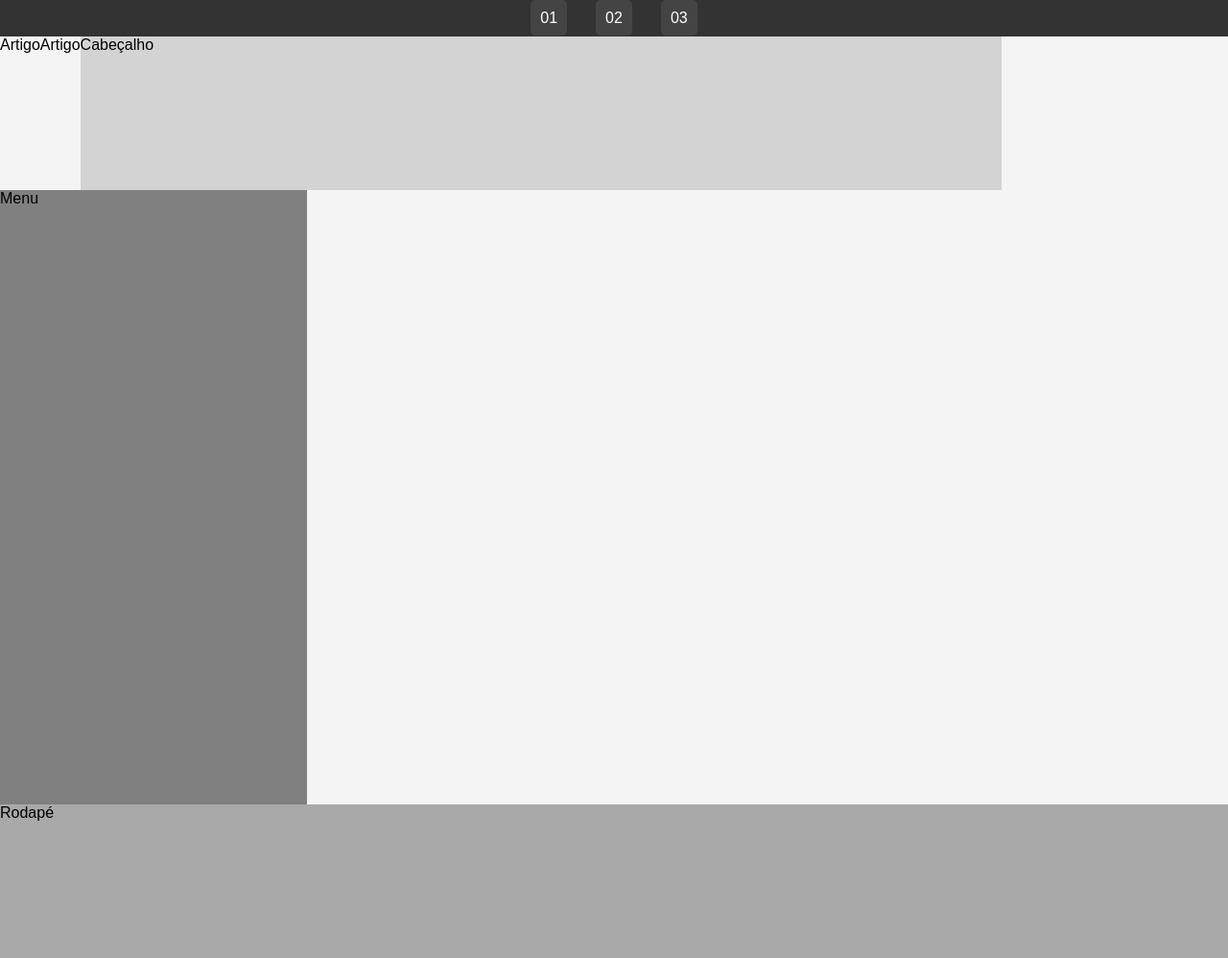
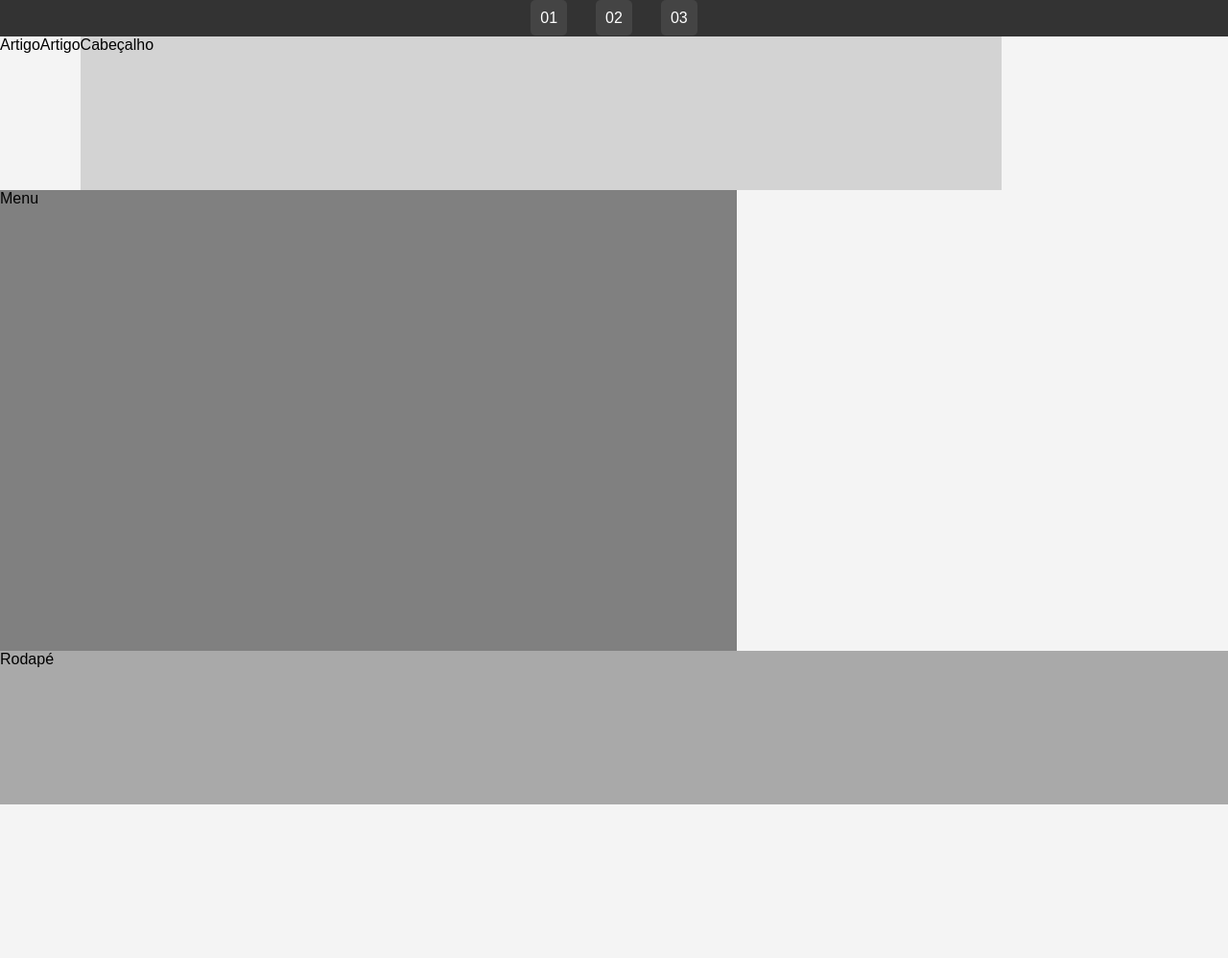
Before and after one commit to Samuelndrade/09---Flexbox, a plain HTML site: page index.html in a window 1280 px wide. Shown: the whole page at 96% size. After the commit the page ends 838 px from the top, so only its background shows below. Drawn offline with Linux system fonts and the light colour scheme.

Commit message:
modifiquei meu index

```diff
--- a/css/estilo.css
+++ b/css/estilo.css
@@ -52,8 +52,8 @@ nav ul li a:hover {
 
 .menu {
     background-color: gray;
-    width: 25%;
-    height: 80vh;
+    width: 60%;
+    height: 60vh;
     order: 2;
 }
 
```
